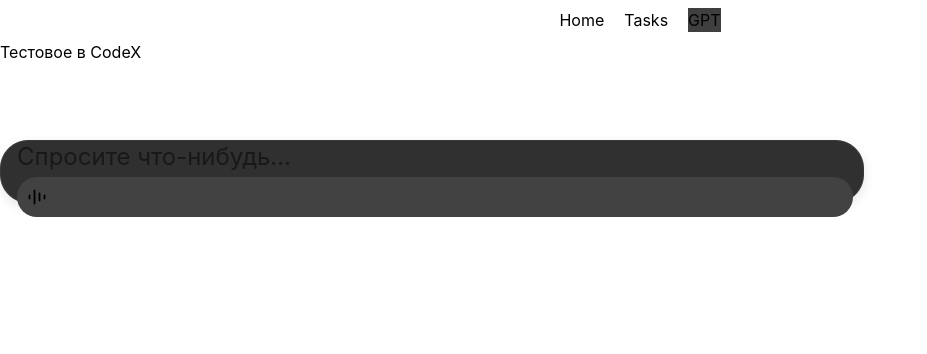
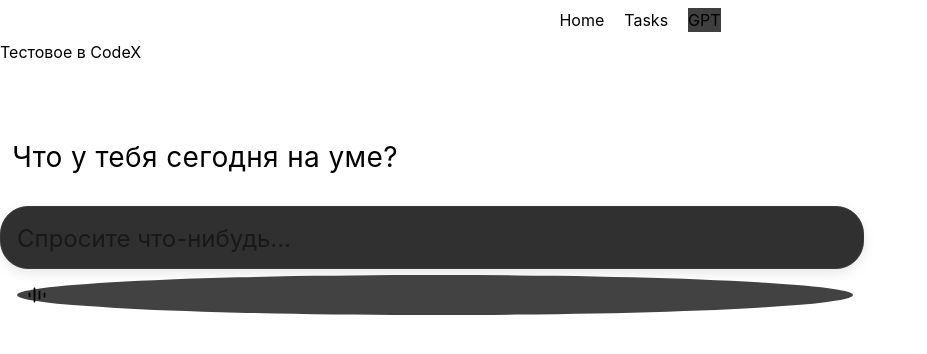
Before and after one commit to Dobrunia/hello_vue, a Vue app: page /gpt in a window 1280 px wide. Shown: the top 354 px of the page, without its empty margins (0-927 px from the left). Built offline with nearby package versions, Linux system fonts and the light colour scheme.

Commit message:
bg-hover

```diff
--- a/src/components/PromptTextarea.vue
+++ b/src/components/PromptTextarea.vue
@@ -8,14 +8,18 @@ const prompt = defineModel<string>({ default: '' });
       flex="~ items-center justify-between"
       class="h-full w-864px bg-[#303030] border-1 border-[#3a3a3a] rounded-28px font-size-24px line-height-[1.5] pr-10px pl-16px shadow-short"
     >
-      <div i-line-md:plus />
+      <div class="p-2 bg-hover hover:bg-[#424242]">
+        <div i-line-md:plus />
+      </div>
       <input
         class="w-80% h-50% translate-y-[-2px] whitespace-pre-wrap outline-none user-select-none"
         placeholder="Спросите что-нибудь…"
       />
       <div v-if="prompt.length < 1" flex="~ items-center justify-center gap-0.5rem">
-        <div i-tabler:microphone></div>
-        <div class="bg-[#424242] rounded-full p-2">
+        <div class="p-2 bg-hover hover:bg-[#424242]">
+          <div i-tabler:microphone />
+        </div>
+        <div class="p-2 bg-hover bg-[#424242] hover:opacity-50">
           <svg
             width="24"
             height="24"
@@ -49,6 +53,11 @@ const prompt = defineModel<string>({ default: '' });
 </template>
 
 <style scoped>
+.bg-hover {
+  border-radius: 50%;
+  cursor: pointer;
+}
+
 .user-select-none {
   user-select: none;
 }
--- a/src/pages/GptView.vue
+++ b/src/pages/GptView.vue
@@ -10,9 +10,9 @@ const newChat = ref(true);
 <template>
   <PageTitle title="Тестовое в CodeX" />
   <div flex="~ col justify-between items-center" class="h-[calc(100vh-236px)] w-full">
-    <div v-if="newChat"></div>
+    <div v-if="!newChat"></div>
     <div>
-      <div v-if="!newChat"
+      <div v-if="newChat"
         class="mb-32px px-1 text-pretty"
         flex="~ items-center justify-center"
       >
```
